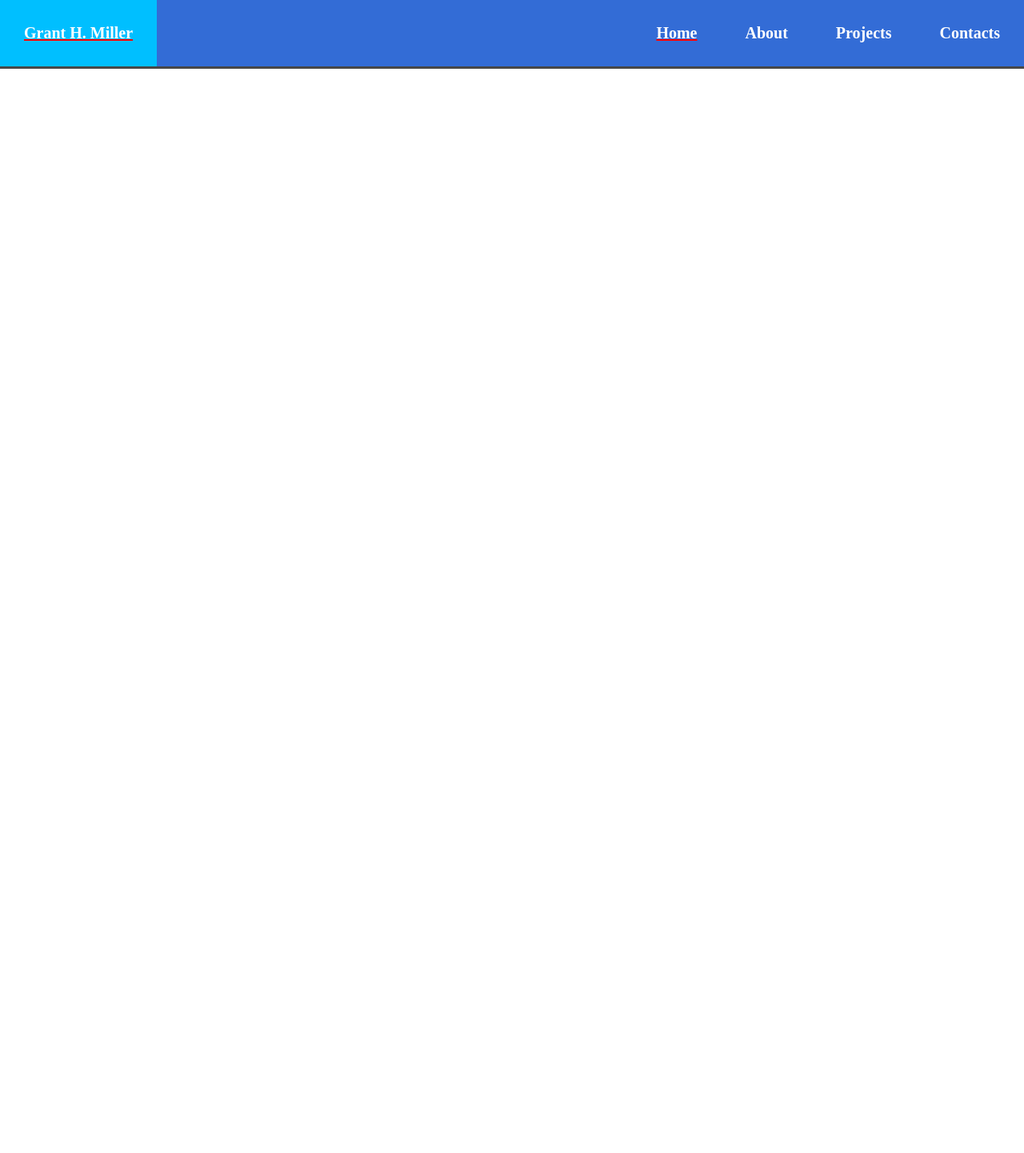
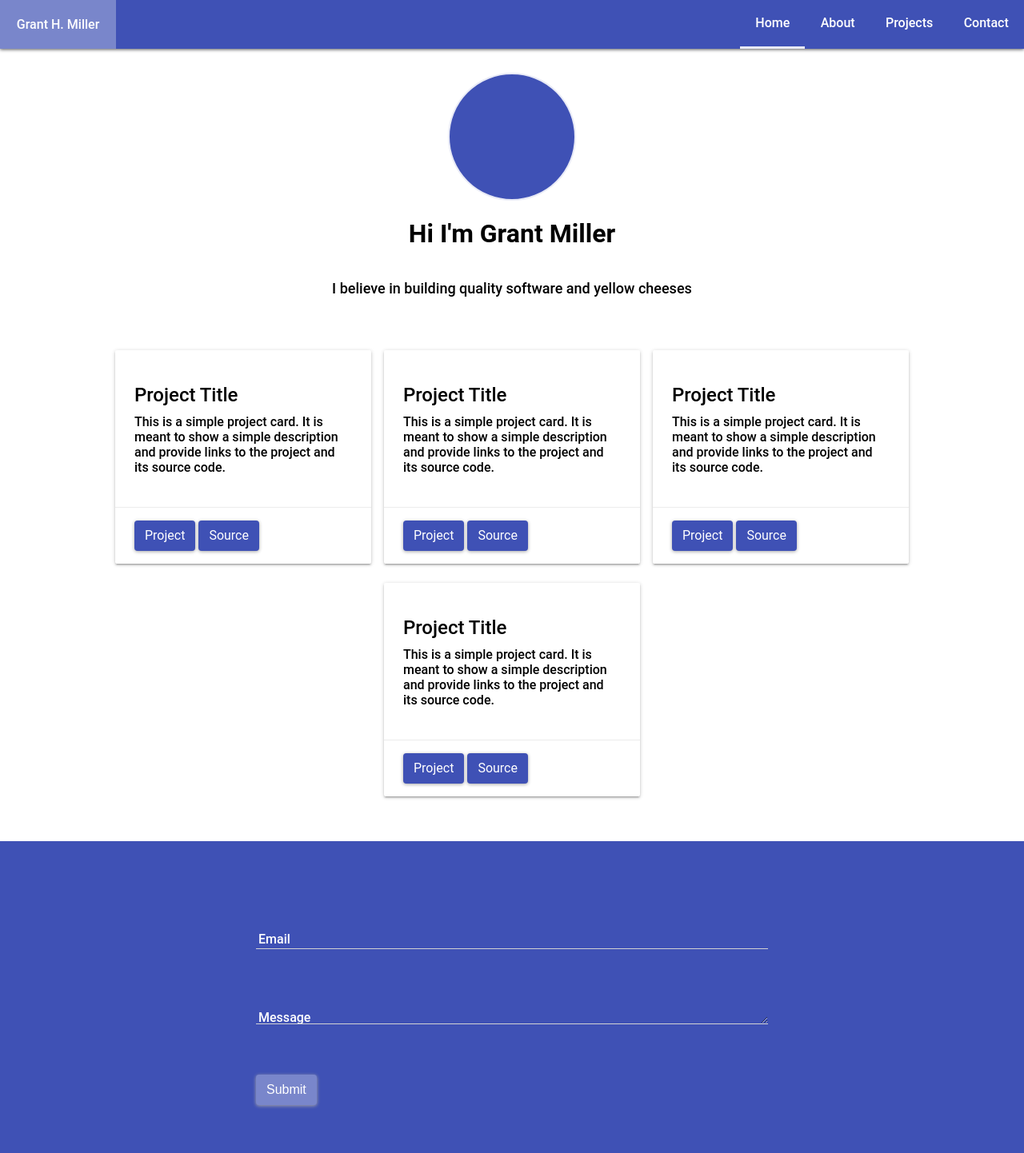
Before and after one commit to gramiller/gramiller.github.io, a website: page index.html in a window 1280 px wide. Shown: the whole page at 80% size. Before the commit the page ends 800 px from the top, so only its background shows below. Drawn offline with nearby package versions, Linux system fonts and the light colour scheme; files that its build step writes are made by us from their sources.

Commit message:
Add cards, projects, jumbotron, contactme

```diff
--- /dev/null
+++ b/common.blocks/_buttons.scss
@@ -0,0 +1,23 @@
+a.btn {
+    text-decoration: none; }
+
+.btn {
+   display: inline-block;
+   font-weight: 400;
+   text-align: center;
+   white-space: nowrap;
+   vertical-align: middle;
+   border: 1px solid transparent;
+   border-radius: .25rem;
+   padding: .375rem .75rem;
+   font-size: 1rem;
+   line-height: 1.5;
+   box-shadow: 0px 1px 4px #a6a6a6; }
+
+.btn-primary {
+   background-color: $color-primary;
+   color: white; }
+
+.btn-secondary {
+   background-color: $color-secondary;
+   color: white; }
--- /dev/null
+++ b/common.blocks/_cards.scss
@@ -0,0 +1,31 @@
+.card {
+    width: 25%;
+    position: relative;
+    margin: .5rem .5rem 1rem .5rem;
+    box-shadow: 0 2px 2px 0 rgba(0, 0, 0, 0.14), 0 3px 1px -2px rgba(0, 0, 0, 0.12), 0 1px 5px 0 rgba(0, 0, 0, 0.2);
+    border-radius: 2px; }
+
+ .card__title {
+    font-size: 24px;
+    font-weight: 300px;
+    display: block;
+    line-height: 32px;
+    margin-bottom: 8px; }
+
+.card__content {
+     padding: 24px;
+     border-radius: 0 0 2px 2px; }
+
+ .card__action {
+    background-color: inherit;
+    border-top: 1px solid rgba(160, 160, 160, 0.2);
+    padding: 16px 24px; }
+
+.card__action:last-child {
+    border-radius: 0 0 2px 2px; }
+
+
+
+    @media all and (max-width: 800px) {
+        .card {
+          width: 100%; } }
--- a/common.blocks/_components.navBar.scss
+++ b/common.blocks/_components.navBar.scss
@@ -2,23 +2,21 @@
         width: $col-size * $max-cols;
         display: flex;
         background-color: $color-primary;
-        border-bottom: solid;
-        border-color:rgb(71, 71, 71);
-        color: white;
         justify-content: flex-end;
-        font-size: 20px;
-        font-weight: bold;
+        position: fixed;
+        z-index: 999;
+        box-shadow: 0px 1px 4px #595959;
     }
 
 .nav-bar__item{
-    padding: 1.5em;
+    padding: 1.2rem;
     text-decoration: none;
     color: inherit;
     &-left{
         margin-right: auto;
     }
     &-active,&:hover{
-        text-decoration: underline red;
+        border-bottom: 0.2rem solid $color_accent;
     }
 }
 
@@ -29,11 +27,16 @@
 
 .brand{
     background-color: $color-secondary;
+    color: inherit;
+    padding: 1.3rem;
 }
 
 .nav-bar__icon{
     display: none;
 }
+
+.navbar-offset {
+    margin-top: 90px; }
 
 @media all and (max-width: $phone-width){
     .nav-bar{
@@ -43,6 +46,7 @@
     }
     .nav-bar__icon{
         display: block;
+        padding: 1.5rem;
     }
     .nav-bar__items-collapse{
         display: none;
@@ -51,4 +55,6 @@
     .brand{
         flex-grow: 1;
     }
+    .navbar__item-active {
+        display: inherit; }
 }
--- /dev/null
+++ b/common.blocks/_contactme.scss
@@ -0,0 +1,45 @@
+.form-big {
+    width: 50%; }
+
+  .input-group {
+    margin: 40px auto;
+    position: relative; }
+
+  .form-control {
+    position: relative;
+    z-index: 1;
+    width: 100%;
+    height: 35px;
+    font-size: 16px;
+    color: lightgrey;
+    border: none;
+    border-bottom: 1px solid lightgrey;
+    background-color: transparent; }
+    .form-control + label {
+      position: relative;
+      top: -22px;
+      left: 3px;
+      font-size: 16px;
+      transition: all .2s ease-out; }
+    .form-control:focus {
+      outline: none;
+      border-width: 2px;
+      border-color: grey;
+      transition: all .2s ease-out; }
+    .form-control:focus + label,
+    .form-control.filled-out + label {
+      top: -2px;
+      color: lightgrey;
+      font-size: 12px; }
+    .form-control.filled-out:not(:focus) + label {
+      color: lightgrey; }
+
+      .contact {
+        display: flex;
+        width: 100%;
+        justify-content: center;
+        align-items: center;
+        padding-top: 60px;
+        padding-bottom: 60px;
+        background-color:$color-primary;
+         }
--- /dev/null
+++ b/common.blocks/_fonts.scss
@@ -0,0 +1 @@
+@import url('https://fonts.googleapis.com/css?family=Roboto%27);
--- /dev/null
+++ b/common.blocks/_jumbotron.scss
@@ -0,0 +1,17 @@
+.jumbotron {
+    display: flex;
+    width: 100%;
+    flex-direction: column;
+    align-items: center;
+    justify-content: center;
+    height: 300px; }
+
+.jumbotron > p {
+    font-size: 18px; }
+
+ .logo {
+    border: 2px solid $color-accent;
+    background-color: $color-primary;
+    border-radius: 50%;
+    width: 160px;
+    height: 160px; }
--- /dev/null
+++ b/common.blocks/_projects.scss
@@ -0,0 +1,7 @@
+
+.projects {
+    width: 100%;
+    display: flex;
+    flex-wrap: wrap;
+    justify-content: center;
+    padding: 40px 0px; }
--- a/common.blocks/_settings.global.scss
+++ b/common.blocks/_settings.global.scss
@@ -1,5 +1,7 @@
-$color-primary: rgb(51, 108, 214);
-$color-secondary: deepskyblue;
+$color-primary: #3F51B5;
+$color-secondary: #7986CB;
+$color-accent: #E8EAF6;
+$color-accent-dark: #1A237E;
 
 
 $phone-width: 600px;
--- a/common.blocks/_shame.scss
+++ b/common.blocks/_shame.scss
@@ -2,6 +2,9 @@ html, body {
     box-sizing: border-box;
     margin: 0px;
     padding: 0px;
+    font-size: 100%;
+    font-weight: 500;
+    font-family: 'Roboto', sans-serif;
 
 }
 
--- a/common.blocks/styles.scss
+++ b/common.blocks/styles.scss
@@ -2,3 +2,8 @@
 @import 'objects.grid';
 @import 'components.navBar';
 @import 'shame';
+@import 'projects';
+@import 'cards';
+@import 'jumbotron';
+@import 'contactme';
+@import 'buttons';
--- a/index.html
+++ b/index.html
@@ -11,10 +11,10 @@
 </head>
 
 <body>
-
+    <!-- NavBar -->
     <div class="grid">
-        <div class="nav-bar">
-            <a class="nav-bar__item nav-bar__item-left brand" href="#name">Grant H. Miller</a>
+        <div class="nav-bar text-white">
+            <span class="nav-bar__item-left brand" href="#name">Grant H. Miller</span>
 
             <a id="navigation_toggle" class="nav-bar__icon nav-bar__item">&#9776</a>
 
@@ -22,9 +22,91 @@
                 <a class="nav-bar__item nav-bar__item-active" href="#about">Home</a>
                 <a class="nav-bar__item" href="#about">About</a>
                 <a class="nav-bar__item" href="#projects">Projects</a>
-                <a class="nav-bar__item" href="#contacts">Contacts</a>
+                <a class="nav-bar__item" href="#contacts">Contact</a>
             </div>
 
+        </div>
+
+        <!-- Jumbotron -->
+        <div id="about" class="jumbotron navbar-offset">
+            <div class="logo"></div>
+            <h1>Hi I'm Grant Miller</h1>
+            <p> I believe in building quality software and yellow cheeses</p>
+        </div>
+
+
+        <!-- Projects -->
+        <div id="projects" class="projects">
+
+            <div class="card">
+                <div class="card__content">
+                    <p>
+                        <span class="card__title">Project Title</span>
+                        This is a simple project card. It is meant to show a simple description and provide links to the project and its source code.
+                    </p>
+                </div>
+                <div class="card__action">
+                    <a class="btn btn-primary">Project</a>
+                    <a class="btn btn-primary">Source</a>
+                </div>
+            </div>
+
+            <div class="card">
+                <div class="card__content">
+                    <p>
+                        <span class="card__title">Project Title</span>
+                        This is a simple project card. It is meant to show a simple description and provide links to the project and its source code.
+                    </p>
+                </div>
+                <div class="card__action">
+                    <a class="btn btn-primary">Project</a>
+                    <a class="btn btn-primary">Source</a>
+                </div>
+            </div>
+
+            <div class="card">
+                <div class="card__content">
+                    <p>
+                        <span class="card__title">Project Title</span>
+                        This is a simple project card. It is meant to show a simple description and provide links to the project and its source code.
+                    </p>
+                </div>
+                <div class="card__action">
+                    <a class="btn btn-primary">Project</a>
+                    <a class="btn btn-primary">Source</a>
+                </div>
+            </div>
+
+            <div class="card">
+                <div class="card__content">
+                    <p>
+                        <span class="card__title">Project Title</span>
+                        This is a simple project card. It is meant to show a simple description and provide links to the project and its source code.
+                    </p>
+                </div>
+                <div class="card__action">
+                    <a class="btn btn-primary">Project</a>
+                    <a class="btn btn-primary">Source</a>
+                </div>
+            </div>
+
+        </div>
+
+        <!-- Contant Me -->
+        <div id="contanct text-white" class="contact">
+            <form class="form-big" action='#'>
+                <div class="input-group">
+                    <input type='email' class="form-control" />
+                    <label class="text-white"> Email </label>
+                </div>
+
+                <div class="input-group">
+                    <textarea class="form-control"></textarea>
+                    <label class="text-white"> Message </label>
+                </div>
+
+                <button class="btn btn-secondary"> Submit </button>
+                </from>
         </div>
     </div>
 
--- a/js/app.js
+++ b/js/app.js
@@ -1,3 +1,5 @@
+// NavBar Bindings
+
 var navBarToggle = document.getElementById('navigation_toggle')
 var navigation = document.getElementById('navigation')
 
@@ -9,3 +11,18 @@ navBarToggle.onclick = function () {
         navigation.classList.add('nav-bar__items-collapse')
     }
 }
+
+// Form Bindings
+const hasValue = obj => obj.value && obj.value.length > 0
+
+const applyFilledOut = cntrl =>
+  hasValue(cntrl)
+  ? cntrl.classList.add('filled-out')
+  : cntrl.classList.remove('filled-out')
+
+const formCntrls = Array.from(document.getElementsByClassName('form-control'))
+
+formCntrls.forEach(cntrl => {
+  applyFilledOut(cntrl)
+  cntrl.addEventListener('focusout', () => applyFilledOut(cntrl))
+})
```
Also changed, not shown: css/styles.css (deleted), 1 other file.
